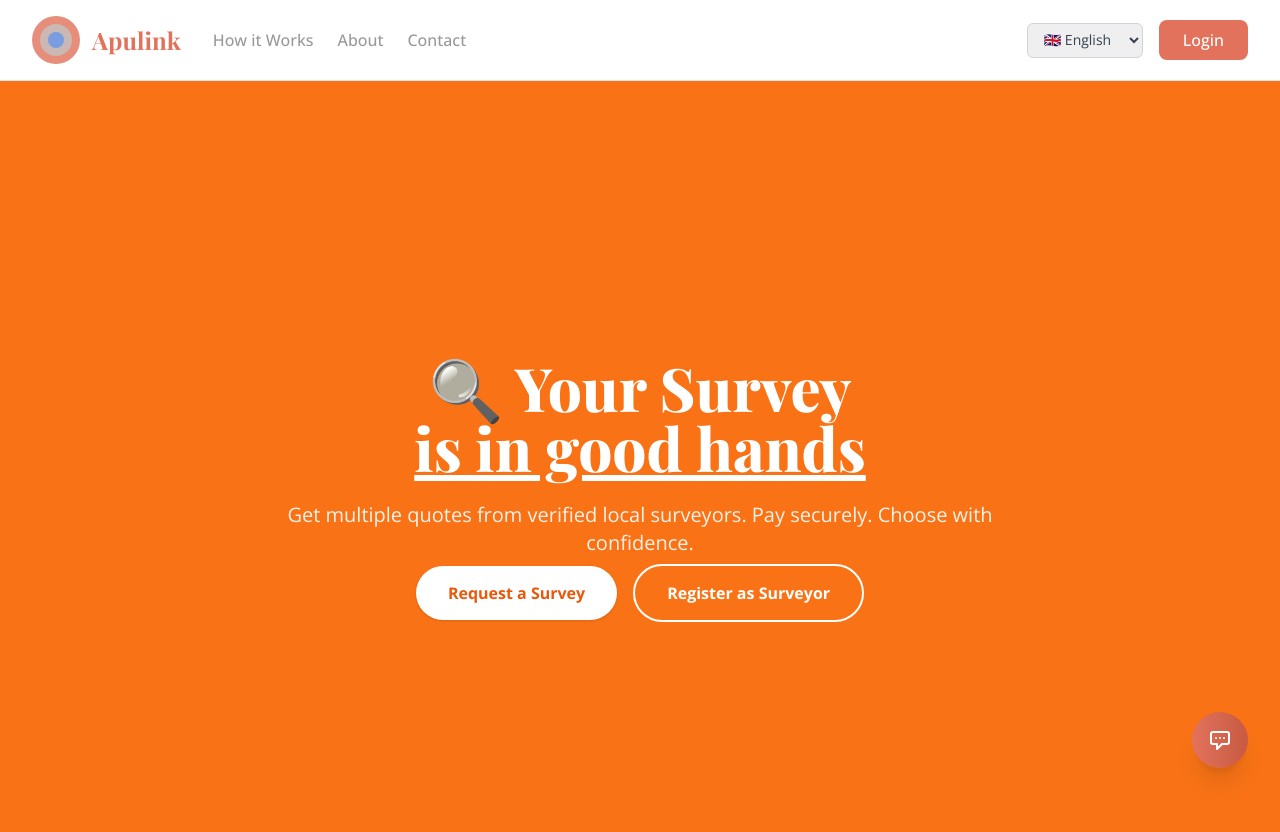
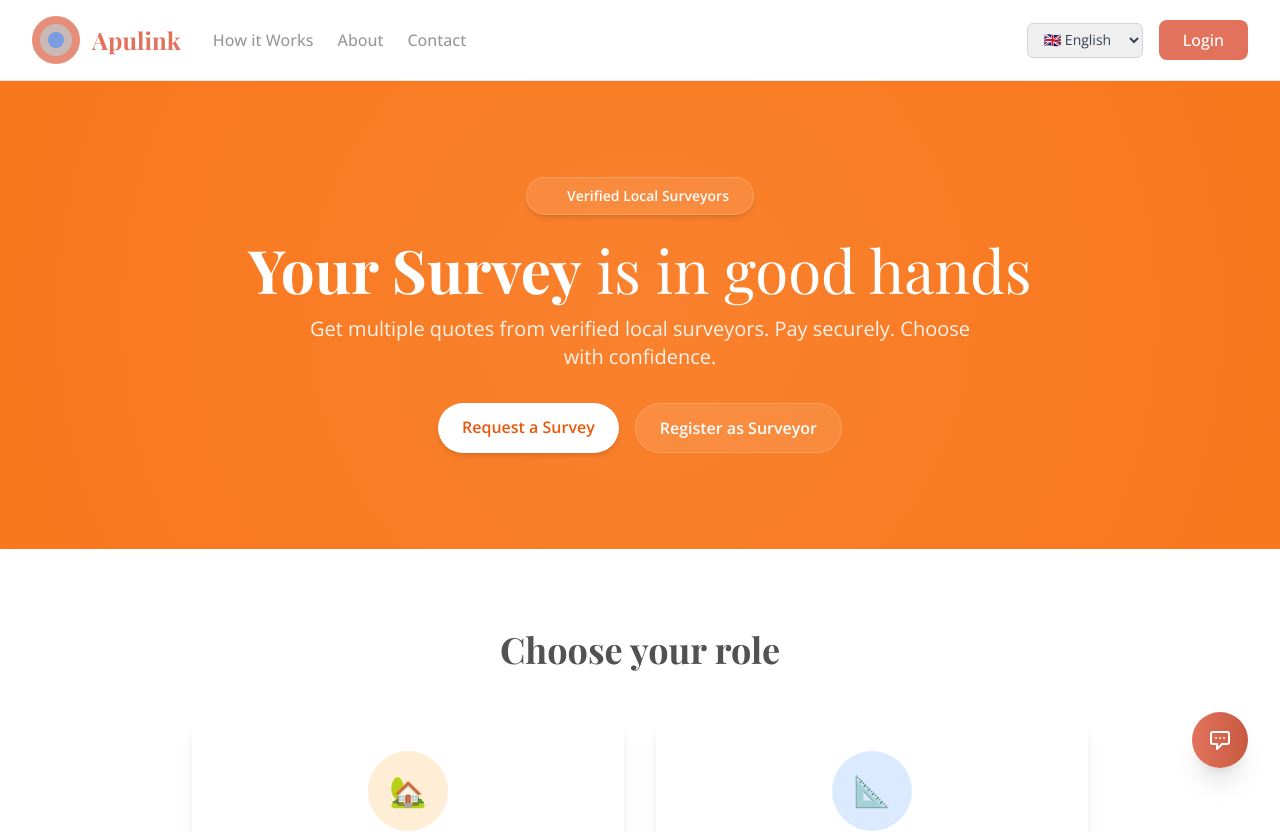
Before and after one commit to Geppix140269/PropertyProsDB, a Next.js app: page / in a window 1280 px wide. Shown: the top 832 px of the page. Built offline with nearby package versions, Linux system fonts and the light colour scheme; a web font is replaced by a local one.

Commit message:
Update Hero.tsx

```diff
--- a/app/components/home/Hero.tsx
+++ b/app/components/home/Hero.tsx
@@ -1,37 +1,57 @@
 // components/home/Hero.tsx
 'use client'
 
-import { useLanguage } from '@/app/providers/language-provider'
+import { motion } from 'framer-motion'
 import Link from 'next/link'
 
 export default function Hero() {
-  const { t } = useLanguage()
+  return (
+    <section className="relative overflow-hidden bg-orange-500 text-white py-24 px-6 sm:px-12 lg:px-20">
+      <div className="absolute -top-1/2 -right-1/2 w-[200%] h-[200%] bg-[radial-gradient(circle,rgba(255,255,255,0.1)_0%,transparent_70%)] animate-spin-slow" />
 
-  return (
-    <section className="min-h-screen flex items-center justify-center bg-orange-500 text-white px-6 text-center">
-      <div className="space-y-6 max-w-3xl">
-        <h1 className="text-5xl sm:text-6xl font-extrabold leading-tight">
-          🔍 {t('Your Survey', 'La tua perizia')} <br />
-          <span className="underline">{t('is in good hands', 'è in buone mani')}</span>
-        </h1>
-        <p className="text-xl opacity-90">
-          {t(
-            'Get multiple quotes from verified local surveyors. Pay securely. Choose with confidence.',
-            'Ricevi più preventivi da geometri locali verificati. Paga in sicurezza. Scegli con fiducia.'
-          )}
-        </p>
-        <div className="flex flex-col sm:flex-row justify-center gap-4 mt-8">
-          <Link href="/survey/request">
-            <span className="bg-white text-orange-600 font-bold px-8 py-4 rounded-full shadow hover:bg-gray-100 transition cursor-pointer">
-              {t('Request a Survey', 'Richiedi una Perizia')}
-            </span>
+      <div className="relative max-w-4xl mx-auto text-center z-10">
+        <div className="inline-block bg-white/10 backdrop-blur-sm border border-white/20 px-6 py-2 rounded-full text-sm font-semibold shadow-md mb-6 animate-pulse">
+          <span className="inline-block w-2 h-2 rounded-full bg-green-400 mr-2 animate-ping"></span>
+          Verified Local Surveyors
+        </div>
+
+        <motion.h1
+          initial={{ opacity: 0, y: 40 }}
+          animate={{ opacity: 1, y: 0 }}
+          transition={{ duration: 0.8 }}
+          className="text-4xl sm:text-5xl md:text-6xl font-light leading-tight mb-4 text-shadow-md"
+        >
+          <strong className="font-bold">Your Survey</strong> is in good hands
+        </motion.h1>
+
+        <motion.p
+          initial={{ opacity: 0, y: 20 }}
+          animate={{ opacity: 1, y: 0 }}
+          transition={{ delay: 0.2, duration: 0.8 }}
+          className="text-lg md:text-xl text-white/90 max-w-2xl mx-auto mb-8"
+        >
+          Get multiple quotes from verified local surveyors. Pay securely. Choose with confidence.
+        </motion.p>
+
+        <motion.div
+          initial={{ opacity: 0, y: 10 }}
+          animate={{ opacity: 1, y: 0 }}
+          transition={{ delay: 0.4, duration: 0.8 }}
+          className="flex flex-col sm:flex-row justify-center gap-4"
+        >
+          <Link
+            href="/buyer/request"
+            className="bg-white text-orange-600 font-semibold px-6 py-3 rounded-full shadow-md hover:scale-105 transition transform"
+          >
+            Request a Survey
           </Link>
-          <Link href="/surveyor/register">
-            <span className="border-2 border-white text-white font-bold px-8 py-4 rounded-full hover:bg-white/10 transition cursor-pointer">
-              {t('Register as Surveyor', 'Registrati come Geometra')}
-            </span>
+          <Link
+            href="/professional/register"
+            className="bg-white/10 text-white border border-white/20 px-6 py-3 rounded-full font-semibold hover:bg-white/20 transition"
+          >
+            Register as Surveyor
           </Link>
-        </div>
+        </motion.div>
       </div>
     </section>
   )
```
